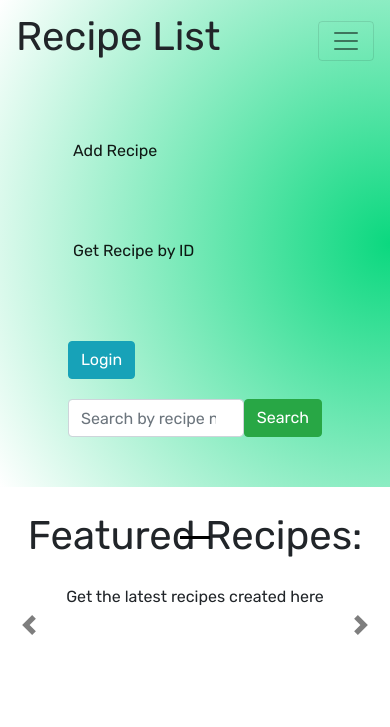
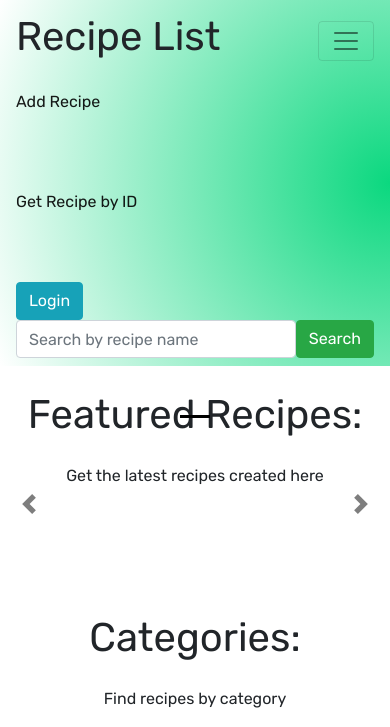
Before and after one commit to tfoxx97/recipe_app, a Flask app: page / in a window 390 px wide, after a click that opens the changed part. Shown: the top 727 px of the page. Run offline with Flask 3, Linux system fonts and the light colour scheme; data that the repository does not hold is empty; parts of the project's set-up code (start-up, migrations or seed data) failed here and were passed over; some libraries are stand-ins or nearby versions.

Commit message:
Responsive design updates to home page plus recipes by categories page. Now more mobile friendly

```diff
--- a/recipe_app/templates/recipes.html
+++ b/recipe_app/templates/recipes.html
@@ -20,19 +20,6 @@
         .navbar {
             font-family: 'Rubik', sans-serif;
             background: radial-gradient(circle at right, rgb(11, 216, 127), white);
-        }
-        .navbar-collapse {
-            padding: 2rem;
-        }
-        .ms-auto{
-            margin: 25px 25px;
-        }
-        .ml-auto ul{
-            padding: 25px;
-            justify-content: space-between;
-        }
-        .ml-auto li {
-            padding: 10px 20px;
         }
         .carousel-inner {
             margin-top: 5px;
@@ -77,9 +64,8 @@
     <script src="https://cdn.jsdelivr.net/npm/bootstrap@4.3.1/dist/js/bootstrap.min.js" integrity="sha384-JjSmVgyd0p3pXB1rRibZUAYoIIy6OrQ6VrjIEaFf/nJGzIxFDsf4x0xIM+B07jRM" crossorigin="anonymous"></script>
 </head>
 <header>
-    <nav class="navbar navbar-expand-sm navbar-light bg-light">
-        <div class="container-fluid">
-            <a class="navbar-brand"><h1>Recipe List</h1></a>
+    <nav class="navbar navbar-expand-lg navbar-light bg-light">
+        <a class="navbar-brand mb-0 fs-3"><h1>Recipe List</h1></a>
         <!-- toggle button for mobile -->
         <button
             class="navbar-toggler"
@@ -94,12 +80,12 @@
         </button>
         <!-- Collapsible content -->
         <div class="collapse navbar-collapse" id="navbarCollapse">
-                <ul class="navbar-nav ms-auto">
+            <ul class="navbar-nav mr-auto mt-2 mt-lg-0">
                 <li class="nav-item active">
-                        <a class="nav-link" href="{{ url_for('add_recipe') }}">Add Recipe</a>
+                    <a class="nav-link fs-4" href="{{ url_for('add_recipe') }}">Add Recipe</a>
                 </li>
                 <li class="nav-item active">
-                        <a class="nav-link" href="{{ url_for('index') }}">Get Recipe by ID</a>
+                    <a class="nav-link fs-4" href="{{ url_for('index') }}">Get Recipe by ID</a>
                 </li>
                 {% if logged_in %}
                     <li class="nav-item active">
@@ -107,22 +93,15 @@
                     </li>
                 {% endif %}
             </ul>
-                <ul class="navbar-nav ml-auto">
-                    <li class="login-button">
             {% if logged_in %}
                 <a type="button" class="btn btn-danger" href="{{ url_for('logout') }}">Logout</a>
             {% else %}
                 <a type="button" class="btn btn-info" href="{{ url_for('login') }}">Login</a>
             {% endif %}
-                    </li>
-                    <li class="search-bar">
             <form method="POST" action=" {{ url_for('search') }}" class="d-flex">
                 <input class="form-control me-2" type="search" placeholder="Search by recipe name" name="q" hx-get="/search" hx-trigger="keyup changed delay:500ms" hx-target="#results" hx-indicator=".loading_spinner">
                 <button class="btn btn-success" type="submit">Search</button>
             </form>
-                    </li>
-                </ul>
-            </div>
         </div>
     </nav>
 </header>
```
Also changed, not shown: recipe_app/templates/recipe_by_category.html (+8 -6 lines). Lines whose indentation alone changed are shown as unchanged.
